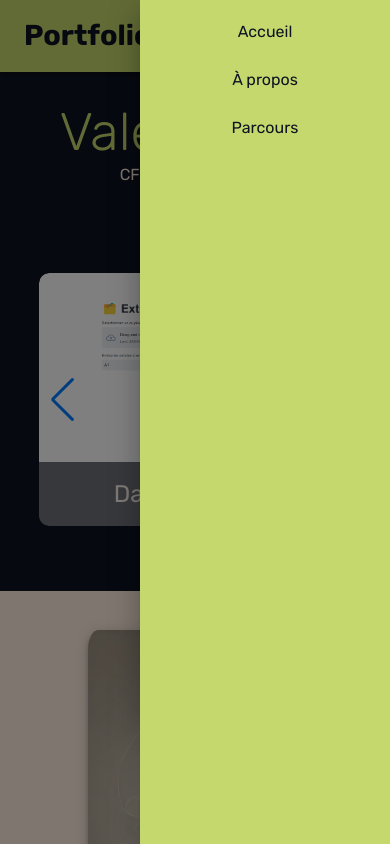
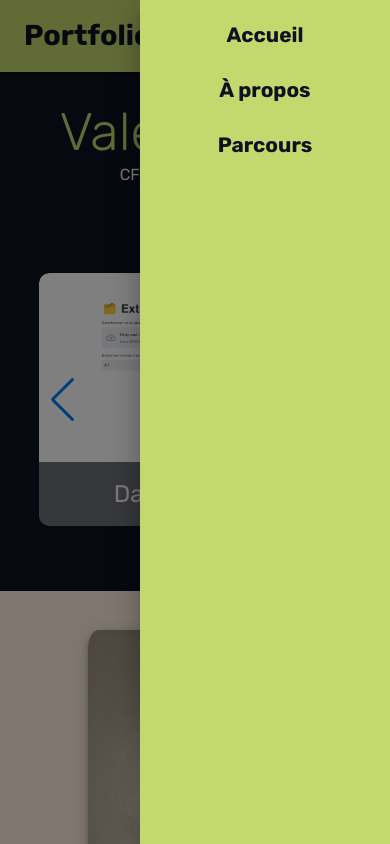
Before and after one commit to ElMonkito/portfolio, a React (Create React App) app: page / in a window 390 px wide. Both pictures are taken after a click on the button 339 px from the left and 36 px from the top of the page. Shown: the top 844 px of the page. Built offline with nearby package versions, Linux system fonts and the light colour scheme.

Commit message:
mobile navbartext change

```diff
--- a/src/components/navbar.jsx
+++ b/src/components/navbar.jsx
@@ -87,7 +87,7 @@ export default function Navbar() {
                                 onClick={handleDrawerToggle}
                                 sx={{ cursor: "pointer" }}
                             >
-                                <ListItemText primary={item.label} sx={{ color: "#0d1321", textAlign: "center"}} />
+                                <ListItemText primaryTypographyProps={{fontSize: "1.3rem", fontWeight: "bold"}} primary={item.label} sx={{ color: "#0d1321", textAlign: "center"}} />
                             </ListItem>
                         ))}
                     </List>
```
